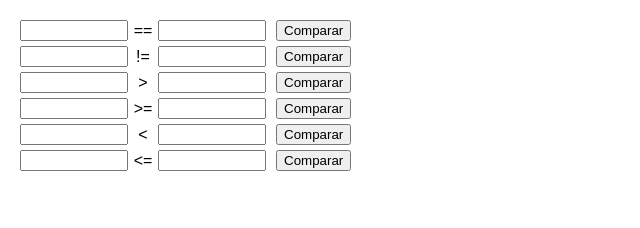
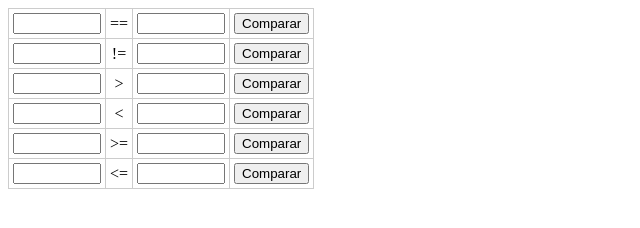
Before and after one commit to andreysousamendes-svg/OPERADORES-DE-COMPARACAO, a plain HTML site: page atividade.html in a window 1280 px wide. Shown: the whole page, without its empty margins (0-640 px from the left). Drawn offline with Linux system fonts and the light colour scheme.

Commit message:
Update atividade.html

```diff
--- a/atividade.html
+++ b/atividade.html
@@ -2,108 +2,95 @@
 <html lang="pt-BR">
 <head>
     <meta charset="UTF-8">
-    <title>Atividade de Comparação</title>
+    <meta name="viewport" content="width=device-width, initial-scale=1.0">
+    <title>Atividade - Comparadores</title>
     <style>
-        body {
-            font-family: Arial, sans-serif;
-            margin: 20px;
+        table {
+            border-collapse: collapse;
         }
-        .linha {
-            margin-bottom: 5px;
-            display: flex;
-            align-items: center;
-        }
-        .operador {
-            display: inline-block;
-            width: 30px;
+        td {
+            border: 1px solid #ccc;
+            padding: 4px;
             text-align: center;
         }
-        input {
-            width: 100px;
-        }
-        button {
-            margin-left: 10px;
+        input[type="number"] {
+            width: 80px;
         }
     </style>
 </head>
 <body>
 
-    <div class="linha">
-        <input type="text" id="val1_eq">
-        <span class="operador">==</span>
-        <input type="text" id="val2_eq">
-        <button onclick="comparar('==', 'val1_eq', 'val2_eq')">Comparar</button>
-    </div>
-
-    <div class="linha">
-        <input type="text" id="val1_neq">
-        <span class="operador">!=</span>
-        <input type="text" id="val2_neq">
-        <button onclick="comparar('!=', 'val1_neq', 'val2_neq')">Comparar</button>
-    </div>
-
-    <div class="linha">
-        <input type="text" id="val1_gt">
-        <span class="operador">&gt;</span>
-        <input type="text" id="val2_gt">
-        <button onclick="comparar('>', 'val1_gt', 'val2_gt')">Comparar</button>
-    </div>
-
-    <div class="linha">
-        <input type="text" id="val1_gte">
-        <span class="operador">&gt;=</span>
-        <input type="text" id="val2_gte">
-        <button onclick="comparar('>=', 'val1_gte', 'val2_gte')">Comparar</button>
-    </div>
-
-    <div class="linha">
-        <input type="text" id="val1_lt">
-        <span class="operador">&lt;</span>
-        <input type="text" id="val2_lt">
-        <button onclick="comparar('<', 'val1_lt', 'val2_lt')">Comparar</button>
-    </div>
-
-    <div class="linha">
-        <input type="text" id="val1_lte">
-        <span class="operador">&lt;=</span>
-        <input type="text" id="val2_lte">
-        <button onclick="comparar('<=', 'val1_lte', 'val2_lte')">Comparar</button>
-    </div>
+    <table>
+        <!-- Linha do Igual (==) -->
+        <tr>
+            <td><input type="number" id="v1_eq"></td>
+            <td>==</td>
+            <td><input type="number" id="v2_eq"></td>
+            <td><button onclick="comparar('eq')">Comparar</button></td>
+        </tr>
+        <!-- Linha do Diferente (!=) -->
+        <tr>
+            <td><input type="number" id="v1_dif"></td>
+            <td>!=</td>
+            <td><input type="number" id="v2_dif"></td>
+            <td><button onclick="comparar('dif')">Comparar</button></td>
+        </tr>
+        <!-- Linha do Maior (>) -->
+        <tr>
+            <td><input type="number" id="v1_mai"></td>
+            <td>&gt;</td>
+            <td><input type="number" id="v2_mai"></td>
+            <td><button onclick="comparar('mai')">Comparar</button></td>
+        </tr>
+        <!-- Linha do Menor (<) -->
+        <tr>
+            <td><input type="number" id="v1_men"></td>
+            <td>&lt;</td>
+            <td><input type="number" id="v2_men"></td>
+            <td><button onclick="comparar('men')">Comparar</button></td>
+        </tr>
+        <!-- Linha do Maior ou Igual (>=) -->
+        <tr>
+            <td><input type="number" id="v1_maieq"></td>
+            <td>&gt;=</td>
+            <td><input type="number" id="v2_maieq"></td>
+            <td><button onclick="comparar('maieq')">Comparar</button></td>
+        </tr>
+        <!-- Linha do Menor ou Igual (<=) -->
+        <tr>
+            <td><input type="number" id="v1_meneq"></td>
+            <td>&lt;=</td>
+            <td><input type="number" id="v2_meneq"></td>
+            <td><button onclick="comparar('meneq')">Comparar</button></td>
+        </tr>
+    </table>
 
     <script>
-        function comparar(operador, id1, id2) {
-            // Pegamos os valores digitados pelo usuário
-            let v1 = document.getElementById(id1).value;
-            let v2 = document.getElementById(id2).value;
+        function comparar(operacao) {
+            let n1 = parseFloat(document.getElementById('v1_' + operacao).value);
+            let n2 = parseFloat(document.getElementById('v2_' + operacao).value);
 
-            // Tentamos converter para número para garantir que comparações matemáticas funcionem (ex: 10 > 2)
-            if (v1 !== "" && !isNaN(v1)) v1 = Number(v1);
-            if (v2 !== "" && !isNaN(v2)) v2 = Number(v2);
-
-            let resultado = false;
-
-            // Verificamos qual operador foi passado e fazemos a comparação
-            if (operador === '==') {
-                resultado = (v1 == v2);
-            } else if (operador === '!=') {
-                resultado = (v1 != v2);
-            } else if (operador === '>') {
-                resultado = (v1 > v2);
-            } else if (operador === '>=') {
-                resultado = (v1 >= v2);
-            } else if (operador === '<') {
-                resultado = (v1 < v2);
-            } else if (operador === '<=') {
-                resultado = (v1 <= v2);
+            // Validação simples caso o usuário deixe em branco
+            if (isNaN(n1) || !isNaN(n2) === false) {
+                alert("Por favor, digite ambos os valores.");
+                return;
             }
 
-            // Exibimos o alerta de acordo com o resultado
-            if (resultado) {
-                alert("VERDADEIRO");
-            } else {
-                alert("FALSO");
+            let resultado;
+
+            switch(operacao) {
+                case 'eq':    resultado = (n1 == n2); break;
+                case 'dif':   resultado = (n1 != n2); break;
+                case 'mai':   resultado = (n1 > n2); break;
+                case 'men':   resultado = (n1 < n2); break;
+                case 'maieq': resultado = (n1 >= n2); break;
+                case 'meneq': resultado = (n1 <= n2); break;
             }
+
+            // Exibe VERDAEIRO ou FALSO em caixa de alert
+            alert(resultado ? "VERDADEIRO" : "FALSO");
         }
     </script>
+
 </body>
 </html>
```
